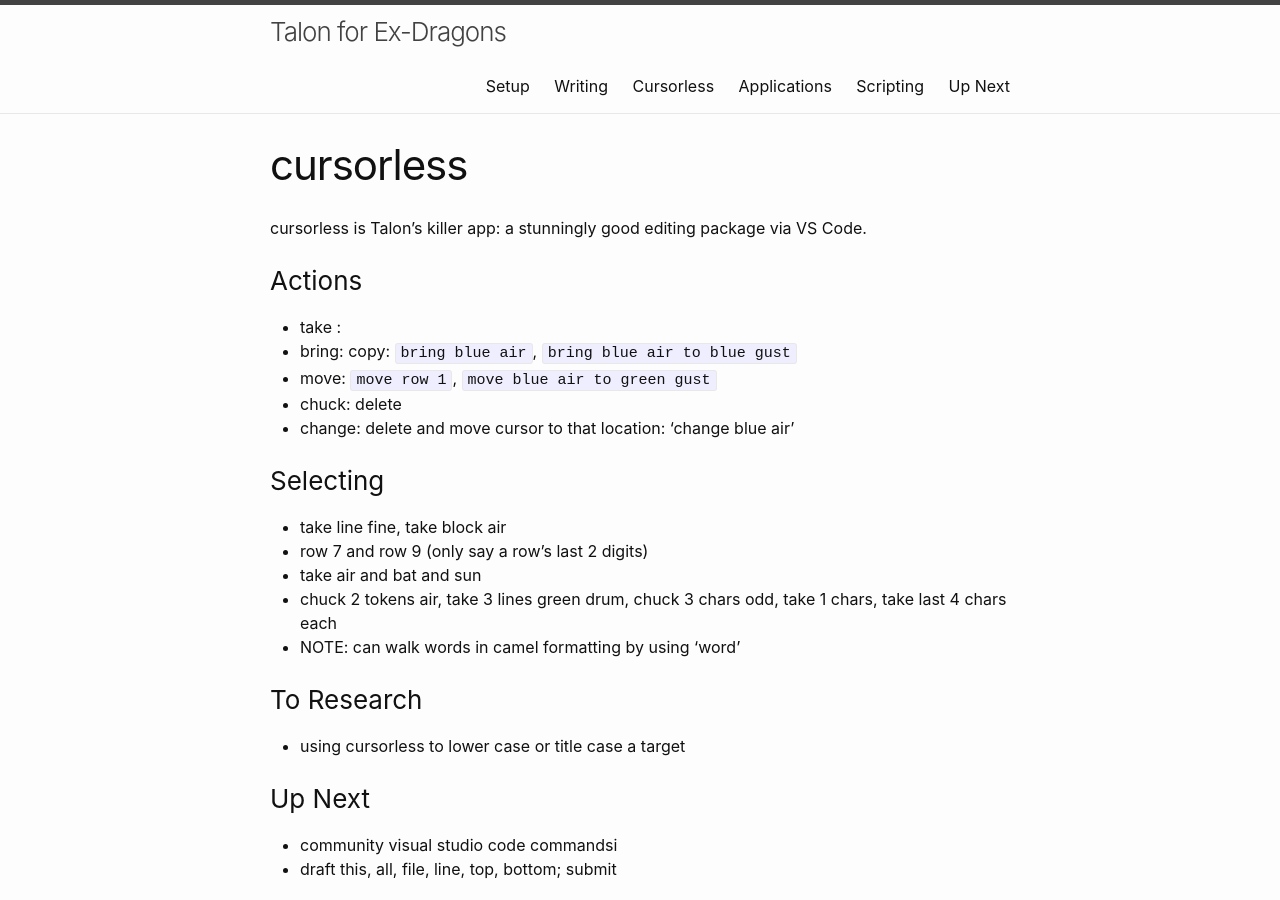
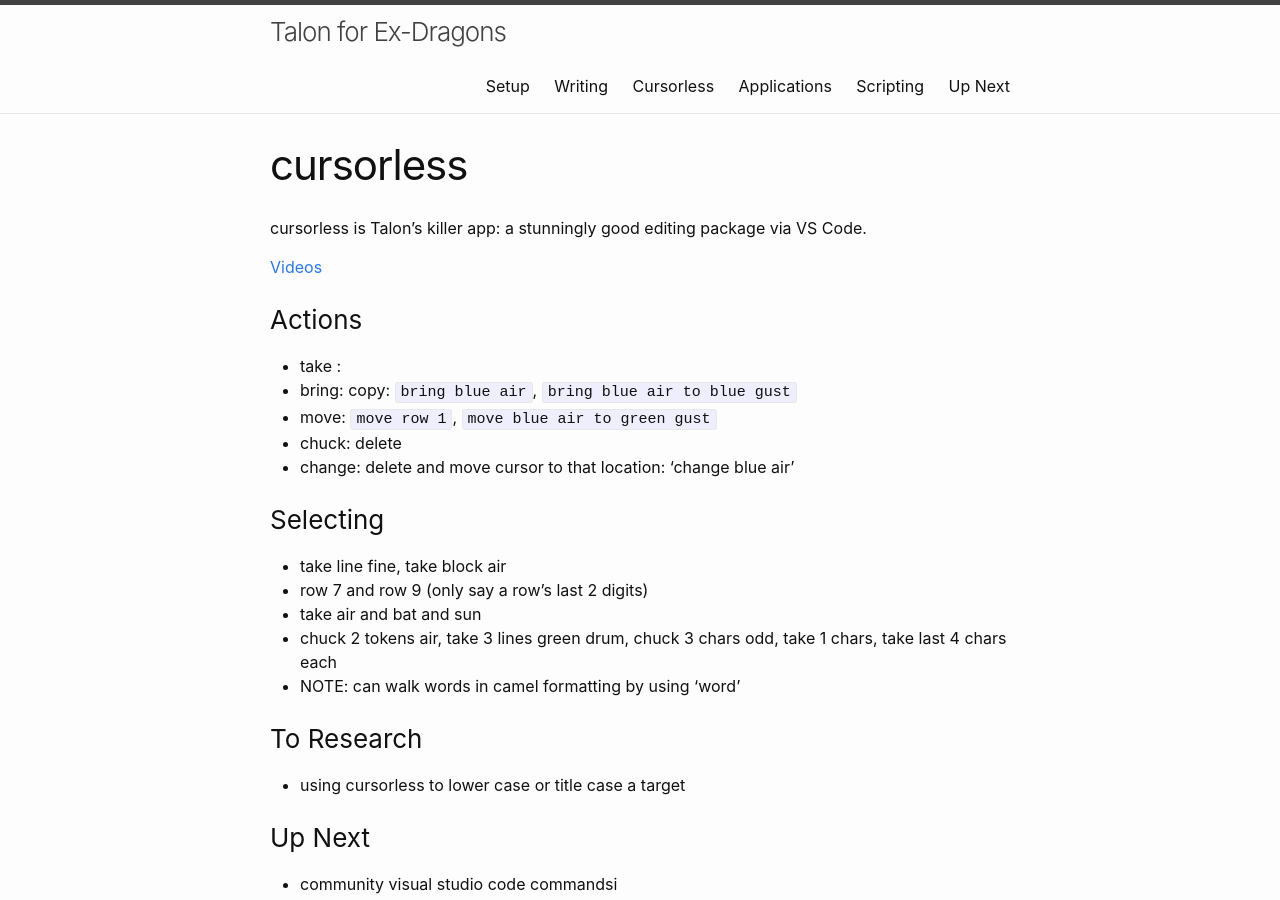
Before and after one commit to aschneiderman/talon-notes, a Jekyll site: the page built from pages/writing/cursorless.md, in a window 1280 px wide and 900 px high. Built offline with Jekyll 4.4.1, drawn with Linux system fonts in a browser that asks for light colours.

Commit message:
Update cursorless.md

```diff
--- a/pages/writing/cursorless.md
+++ b/pages/writing/cursorless.md
@@ -5,6 +5,8 @@ layout: content
 ---
 
 cursorless is Talon's killer app: a stunningly good editing package via VS Code.
+
+[Videos](https://youtu.be/2hPwfBCtXws)
 
 ### Actions
 - take <TARGET>:
```
